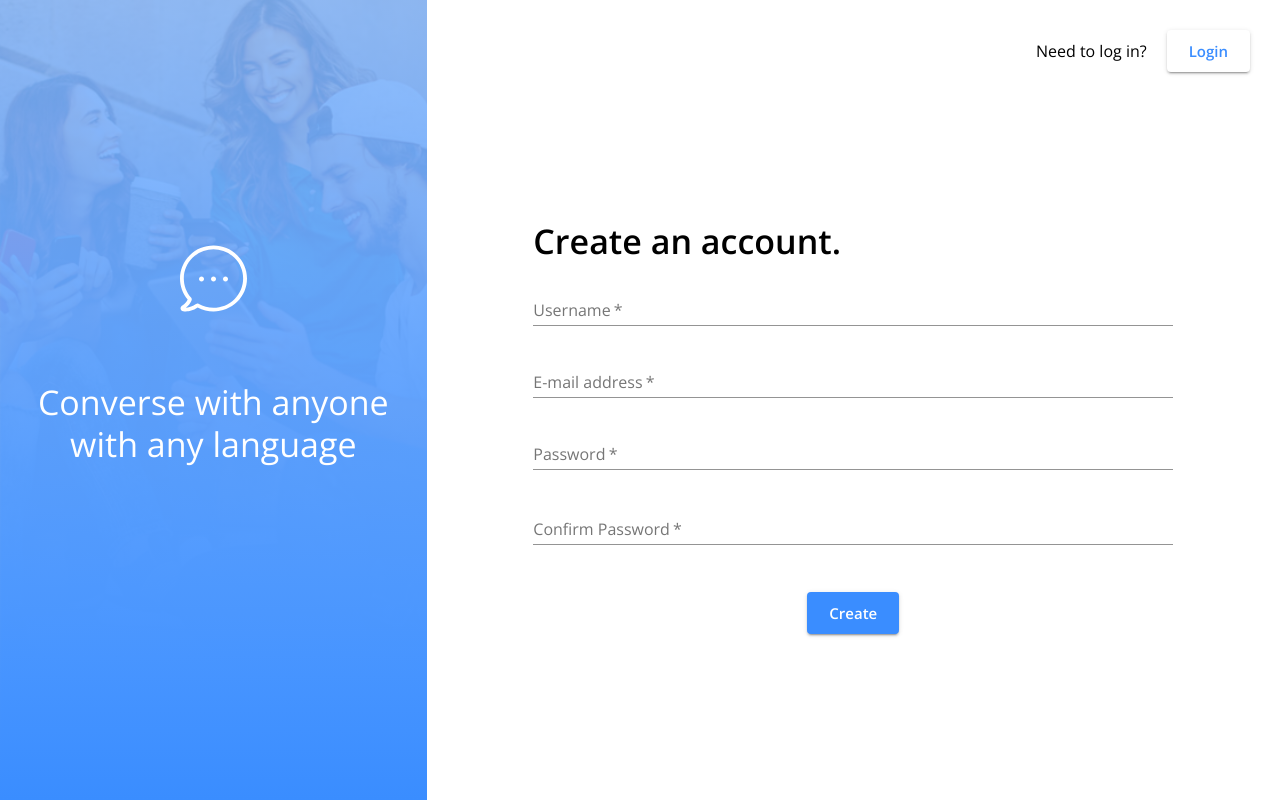
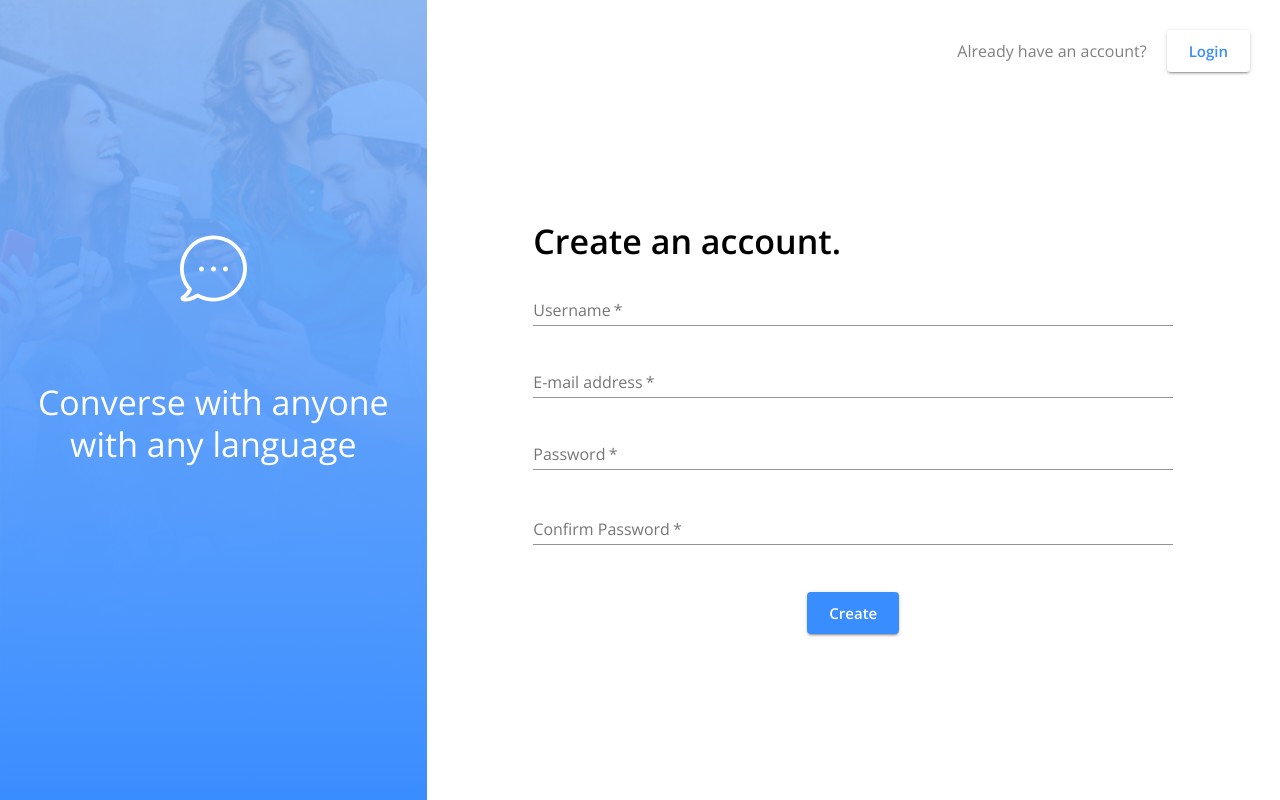
Before and after one commit to Maia-Sason/LiveChatApp, a React (Create React App) app in the folder client/: page /register in a window 1280 px wide. Built offline with nearby package versions, Linux system fonts and the light colour scheme; no server answers.

Commit message:
Changed login/sign up

```diff
--- a/client/src/Login.js
+++ b/client/src/Login.js
@@ -33,6 +33,7 @@ const useStyles = makeStyles((theme) => ({
   },
   textTop: {
     paddingTop: "9px",
+    color: "grey",
   },
   button: {
     color: "#3A8DFF",
--- a/client/src/Signup.js
+++ b/client/src/Signup.js
@@ -34,6 +34,7 @@ const useStyles = makeStyles((theme) => ({
   },
   textTop: {
     paddingTop: "9px",
+    color: "grey",
   },
   button: {
     color: "#3A8DFF",
@@ -90,7 +91,9 @@ const Login = (props) => {
       <Grid item container xs={12} justifyContent="flex-end">
         <Grid item xs={12} sm={7}>
           <Box className={classes.registerContainer}>
-            <Typography className={classes.textTop}>Need to log in?</Typography>
+            <Typography className={classes.textTop}>
+              Already have an account?
+            </Typography>
             <Box className={classes.spacing}>
               <Button
                 className={classes.button}
--- a/client/src/components/HeroImage/HeroImage.js
+++ b/client/src/components/HeroImage/HeroImage.js
@@ -1,6 +1,6 @@
 import React from "react";
 import { makeStyles } from "@material-ui/core/styles";
-import { Box, Typography, Grid } from "@material-ui/core";
+import { Box, Typography } from "@material-ui/core";
 import Image from "../../resources/images/bg-img.png";
 import { ReactComponent as SVG } from "../../resources/images/bubble.svg";
 import "./hero.css";
@@ -22,10 +22,11 @@ const useStyles = makeStyles((theme) => ({
       "linear-gradient(to top, #3A8DFF 0%,rgba(134, 185, 255, .85) 100%)",
   },
   text: {
+    textAlign: "center",
+    margin: "10px",
     color: "white",
     display: "flex",
     flexDirection: "column",
-    textAlign: "center",
     fontWeight: 600,
     whiteSpace: "no-wrap",
   },
```
